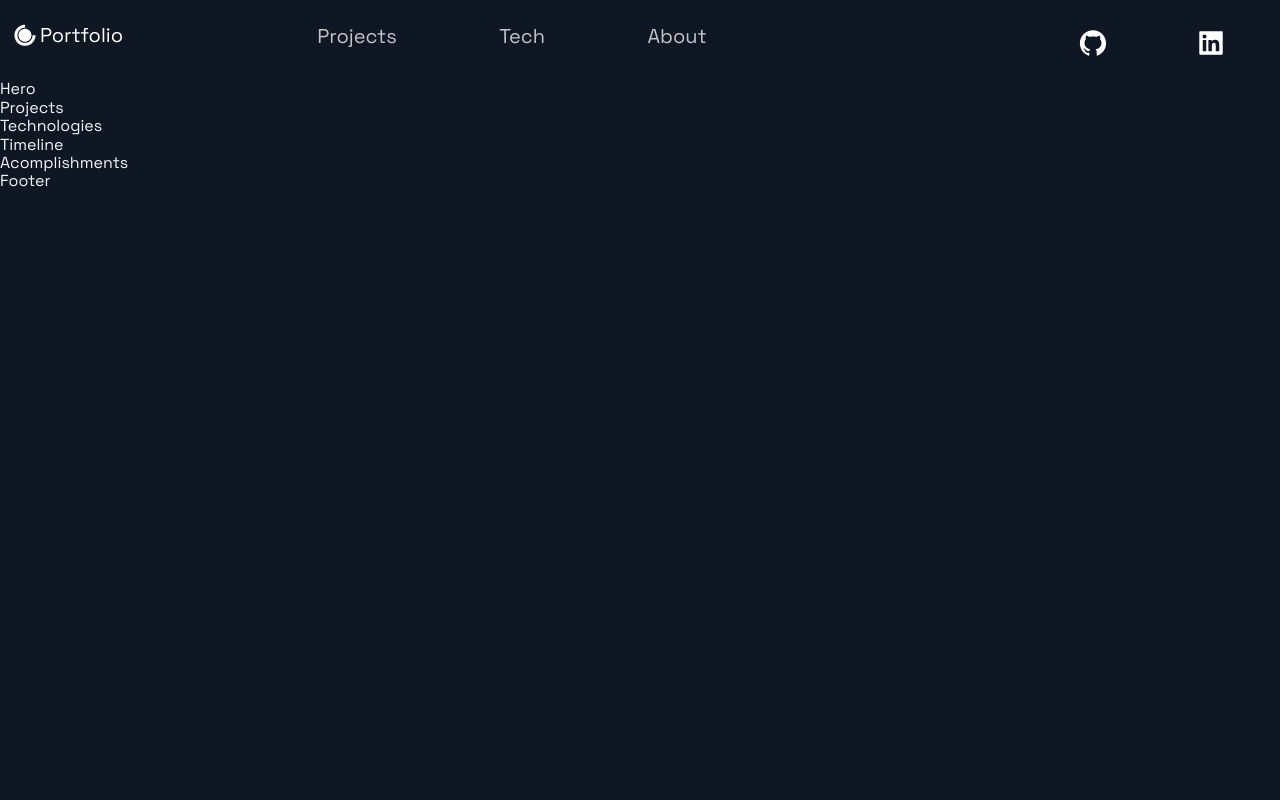
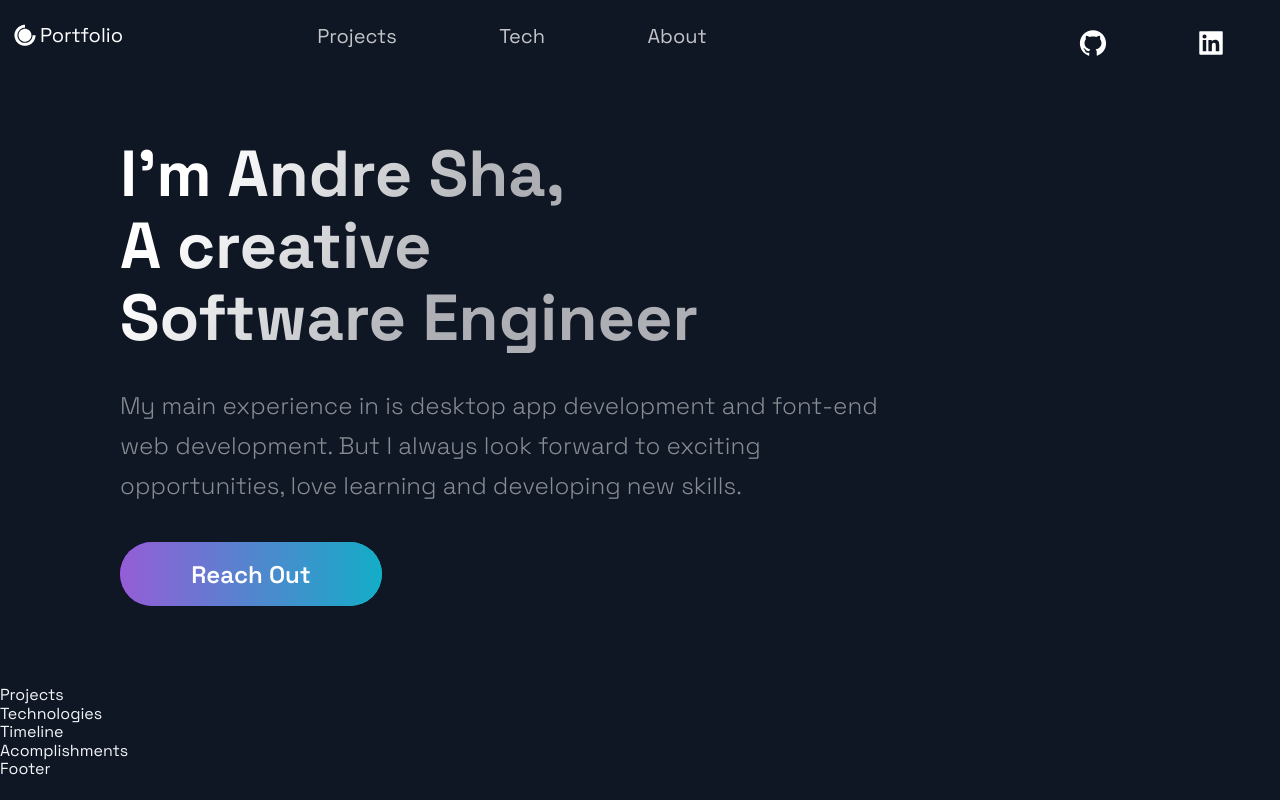
Before and after one commit to shaandre96/Portfolio, a Next.js app in the folder Website/: page / in a window 1280 px wide. Built offline with nearby package versions, Linux system fonts and the light colour scheme.

Commit message:
hero styling and email link

```diff
--- a/Website/src/components/Hero/Hero.js
+++ b/Website/src/components/Hero/Hero.js
@@ -5,9 +5,19 @@ import Button from '../../styles/GlobalComponents/Button';
 import { LeftSection } from './HeroStyles';
 
 const Hero = (props) => (
-  <div>
-    Hero
-  </div>
+  <Section row nopadding>
+    <LeftSection>
+      <SectionTitle main center>
+        I'm Andre Sha, <br/>
+        A creative <br/>
+        Software Engineer
+      </SectionTitle>
+      <SectionText>
+        My main experience in is desktop app development and font-end web development. But I always look forward to exciting opportunities, love learning and developing new skills.
+      </SectionText>
+      <Button onclick={()=>window.location.href="mailto:shaandre96@gmail.com"}>Reach Out</Button>
+    </LeftSection>
+  </Section>
 );
 
 export default Hero;
```
